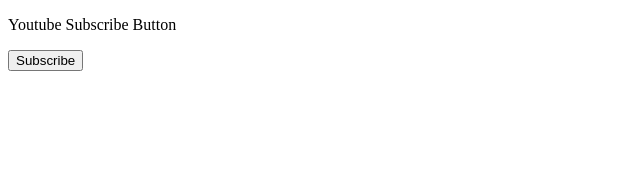
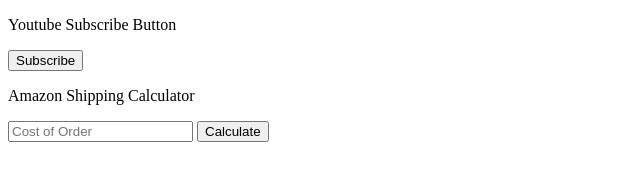
Before and after one commit to bkhoker/study, a plain HTML site: page Javascript/09-dom-projects.html in a window 1280 px wide. Shown: the whole page, without its empty margins (0-640 px from the left). Drawn offline with Linux system fonts and the light colour scheme.

```diff
--- a/Javascript/09-dom-projects.html
+++ b/Javascript/09-dom-projects.html
@@ -9,7 +9,27 @@
     <button onclick = subscribe(); class="js-subscribe-button">
 Subscribe</button>
 
+<p>Amazon Shipping Calculator</p>
+<input placeholder="Cost of Order"
+class ="js-cost-input">
+<button onclick = "
+ calculateTotal();
+">Calculate</button>
+<p class="js-total-cost"></p>
+
+
 <script>
+  function calculateTotal(){
+    const inputElement = document.querySelector('.js-cost-input');
+    let cost = Number(inputElement.value);
+
+    if (cost < 40){
+      cost = cost + 10;
+    }
+
+    document.querySelector('.js-total-cost')
+    .innerHTML = `$${cost};`
+  }
   function subscribe (){
     const buttonElement = document.querySelector('.js-subscribe-button');
 
```
